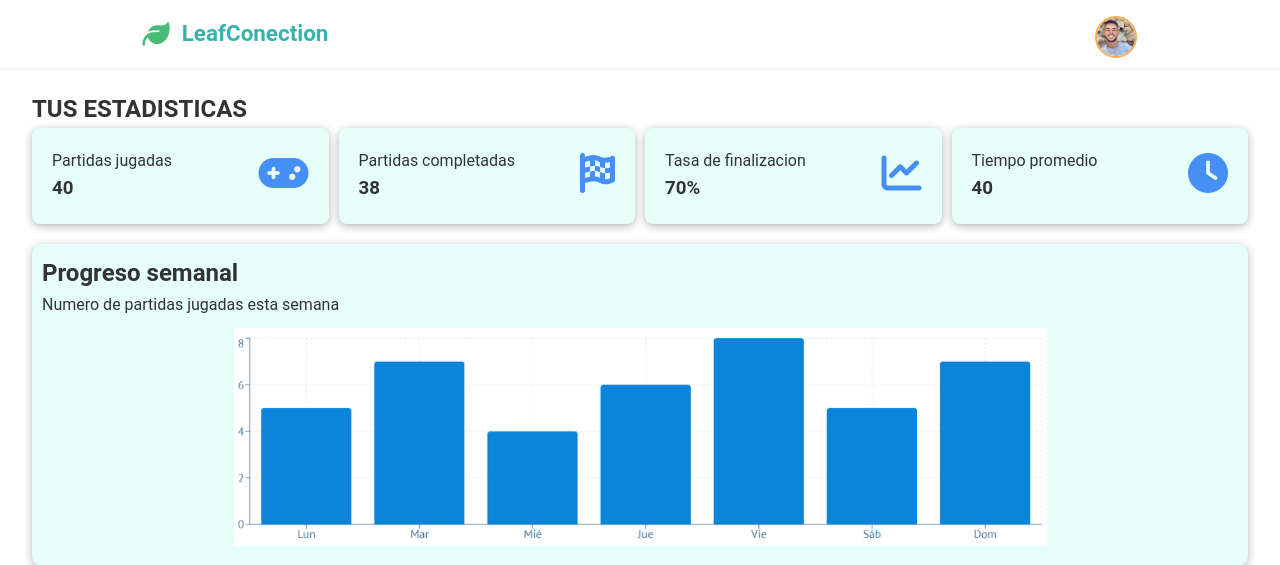
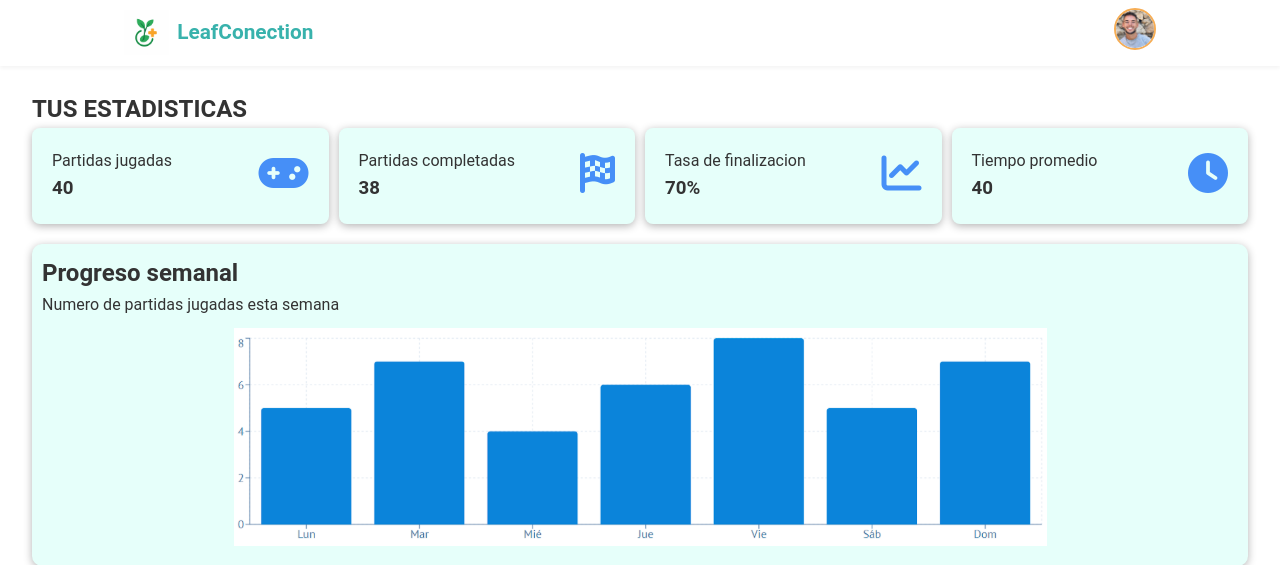
Before and after one commit to Aitor-Gocerra/proyectoLeafConection, a PHP site: page /estadisticas.html in a window 1280 px wide. Shown: the top 565 px of the page. Run offline with PHP 8.4, Linux system fonts and the light colour scheme.

Commit message:
Redesign navigation bar and add company logo
Refactored the navigation bar in estadisticas.html to separate company info and user profile, introducing a new logo image. Updated estilos.css to support the new layout and improved styling for navigation elements and game cards. Added logo.png to the images directory.

```diff
--- a/diseño/estadisticas.html
+++ b/diseño/estadisticas.html
@@ -10,13 +10,19 @@
     <body>
         <header>
             <nav>
-                <i class="fas fa-leaf"></i>
+                <div class="info-empresa">
+                    <img src="./imagenes/logo.png" alt="logo Empresa" class="logo">
                     <h3>LeafConection</h3>
+                </div>
+
+                <div class="perfil">
                     <img src="./imagenes/fotoPerfil.jpg" alt="Foto de perfil" id="fotoPerfil">
+
                     <div id="menuDesplegable">
                         <a href="#amigos"><i class="fas fa-users"></i> Mis Amigos</a>
                         <a href="#estadisticas"><i class="fas fa-chart-bar"></i> Mis Estadísticas</a>
                         <a href="#cerrar-sesion"><i class="fas fa-sign-out-alt"></i> Cerrar Sesión</a>
+                    </div>
                 </div>
             </nav>
         </header>
--- a/diseño/estilos.css
+++ b/diseño/estilos.css
@@ -43,50 +43,49 @@ header {
     background-color: rgba(255, 255, 255, 0.5);
     backdrop-filter: blur(0.625rem); /* 10px */
     -webkit-backdrop-filter: blur(0.625rem); /* 10px */
-    padding: var(--espaciado-s) var(--espaciado-m); /* 16px, 24px */
     box-shadow: 0 0.125rem 0.25rem rgba(0, 0, 0, 0.05); /* 2px, 4px */
     z-index: 1000;
 }
-
 nav {
-    max-width: 100%; /* 900px / 900px = 100% */
+    max-width: 100%;
     margin: 0 auto;
+    display: grid;
+    grid-template-columns: 1fr auto; /* IZQ: logo + nombre | DER: foto + menú */
+    align-items: center;
+    padding: 0.5rem;
     position: relative;
-    text-align: left;
+}
+.info-empresa h3 {
+    color: var(--color-acento-a);
+    font-size: 1.3em;
+    font-weight: 600;
 }
 
-nav i {
-    font-size: 1.6em; /* 25.6px (relativo a font-size de nav o body) */
-    color: var(--color-secundario);
-    margin-right: 0.5rem; /* 8px */
-    display: inline-block;
-    vertical-align: middle;
+/* --- Columna 1: Logo + nombre --- */
+.info-empresa {
+    display: flex;
+    align-items: center;
+    gap: 0.5rem;
 }
 
-nav h3 {
-    color: var(--color-acento-a);
-    font-size: 1.3em; /* 20.8px */
-    font-weight: 600;
-    display: inline-block;
-    vertical-align: middle;
+.info-empresa .logo {
+    width: 2.8rem;
+    height: 2.8rem;
+}
+
+/* --- Columna 2: Foto perfil + menú --- */
+.perfil {
+    position: relative;
 }
 
 #fotoPerfil {
     width: var(--espaciado-l);
     height: var(--espaciado-l);
-    min-width: var(--espaciado-l);
-    min-height: var(--espaciado-l);
     border-radius: 50%;
     object-fit: cover;
     cursor: pointer;
-    border: 0.125rem solid var(--color-acento-b); /* 2px */
-    display: block;
+    border: 0.125rem solid var(--color-acento-b);
     background-color: var(--color-fondo);
-    visibility: visible;
-    opacity: 1;
-    position: absolute;
-    right: 0;
-    top: 0;
 }
 
 #menuDesplegable {
@@ -695,10 +661,6 @@ footer {
 @media (min-width: 64rem) { /* 1024px */
     /* Base de cálculo para % en este bloque: 1100px (max-width) */
 
-    header {
-        padding: 1rem 2rem; /* 16px, 32px */
-    }
-
     nav {
         max-width: 81.81%; /* 900px / 1100px */
     }
```
Also changed, not shown: other parts of diseño/estilos.css (+21 -58 lines), diseño/imagenes/logo.png (added). Lines whose indentation alone changed are shown as unchanged.
